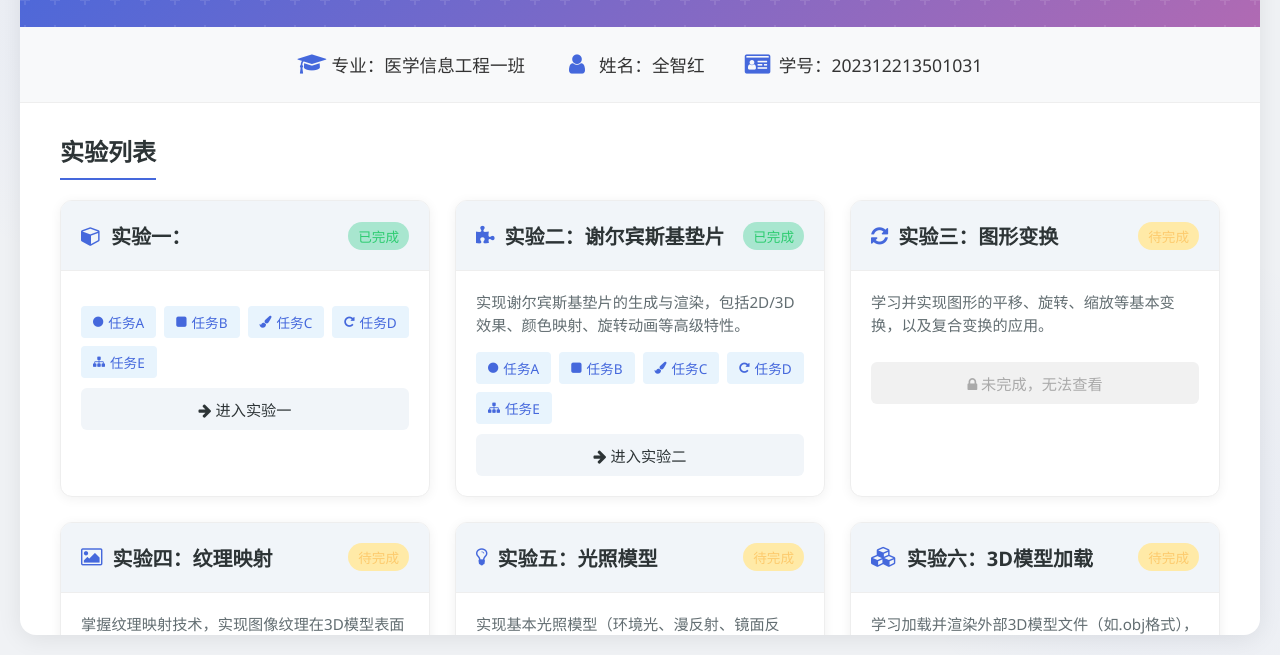
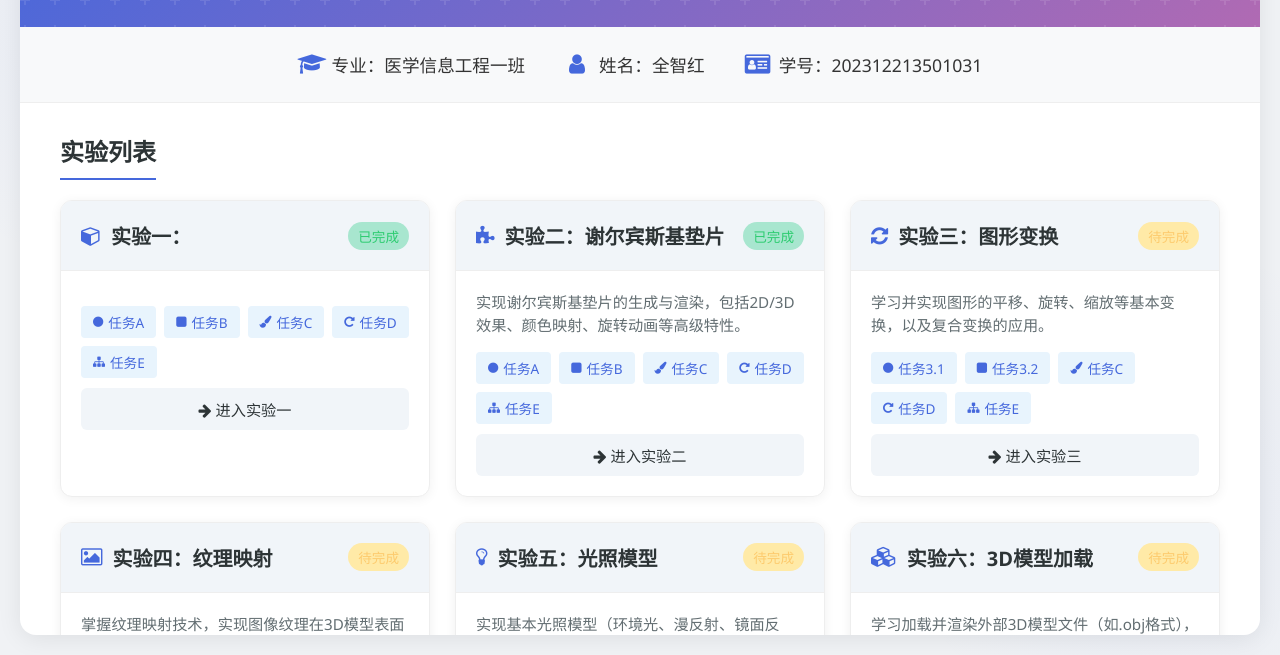
Before and after one commit to QHZ6060/QHZ6060.github.io, a plain HTML site: page index.html in a window 1280 px wide. Shown: the part 145-800 px from the top of the page. Drawn offline with Linux system fonts and the light colour scheme.

Commit message:
Update index.html

```diff
--- a/index.html
+++ b/index.html
@@ -399,8 +399,25 @@
                         <p class="experiment-desc">
                             学习并实现图形的平移、旋转、缩放等基本变换，以及复合变换的应用。
                         </p>
-                        <button class="view-btn" disabled>
-                            <i class="fa fa-lock" aria-hidden="true"></i> 未完成，无法查看
+                        <div class="tasks-container">
+                            <button class="task-btn" onclick="window.open('lab3/demos/chap3-demo-1.html', '_blank')">
+                                <i class="fa fa-circle" aria-hidden="true"></i> 任务3.1
+                            </button>
+                            <button class="task-btn" onclick="window.open('lab2/demos/chap2-demo-2.html', '_blank')">
+                                <i class="fa fa-square" aria-hidden="true"></i> 任务3.2
+                            </button>
+                            <button class="task-btn" onclick="window.open('lab2/demos/chap2-demo-3.html', '_blank')">
+                                <i class="fa fa-paint-brush" aria-hidden="true"></i> 任务C
+                            </button>
+                            <button class="task-btn" onclick="window.open('lab2/demos/chap2-demo-4.html', '_blank')">
+                                <i class="fa fa-rotate-right" aria-hidden="true"></i> 任务D
+                            </button>
+                            <button class="task-btn" onclick="window.open('lab2/demos/chap2-demo-5.html', '_blank')">
+                                <i class="fa fa-sitemap" aria-hidden="true"></i> 任务E
+                            </button>
+                        </div>
+                        <button class="view-btn" onclick="window.open('lab2/demos/chap2-demo-1.html', '_blank')">
+                            <i class="fa fa-arrow-right" aria-hidden="true"></i> 进入实验三
                         </button>
                     </div>
                 </div>
```
